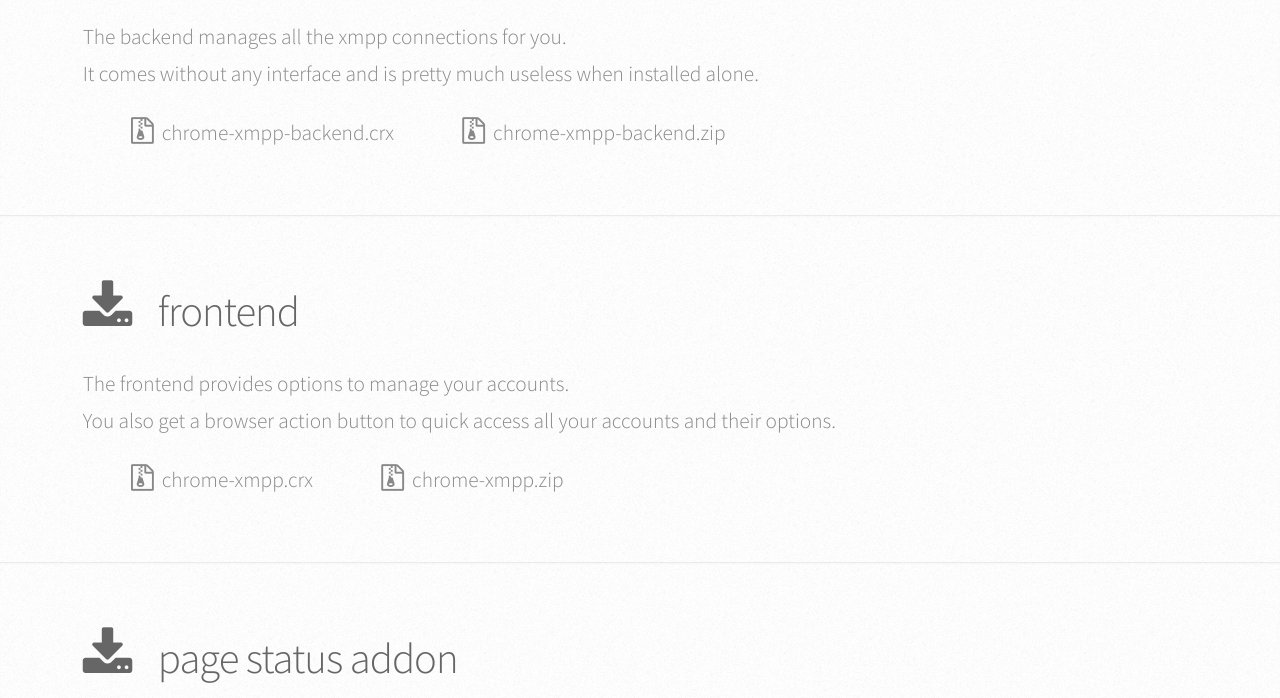
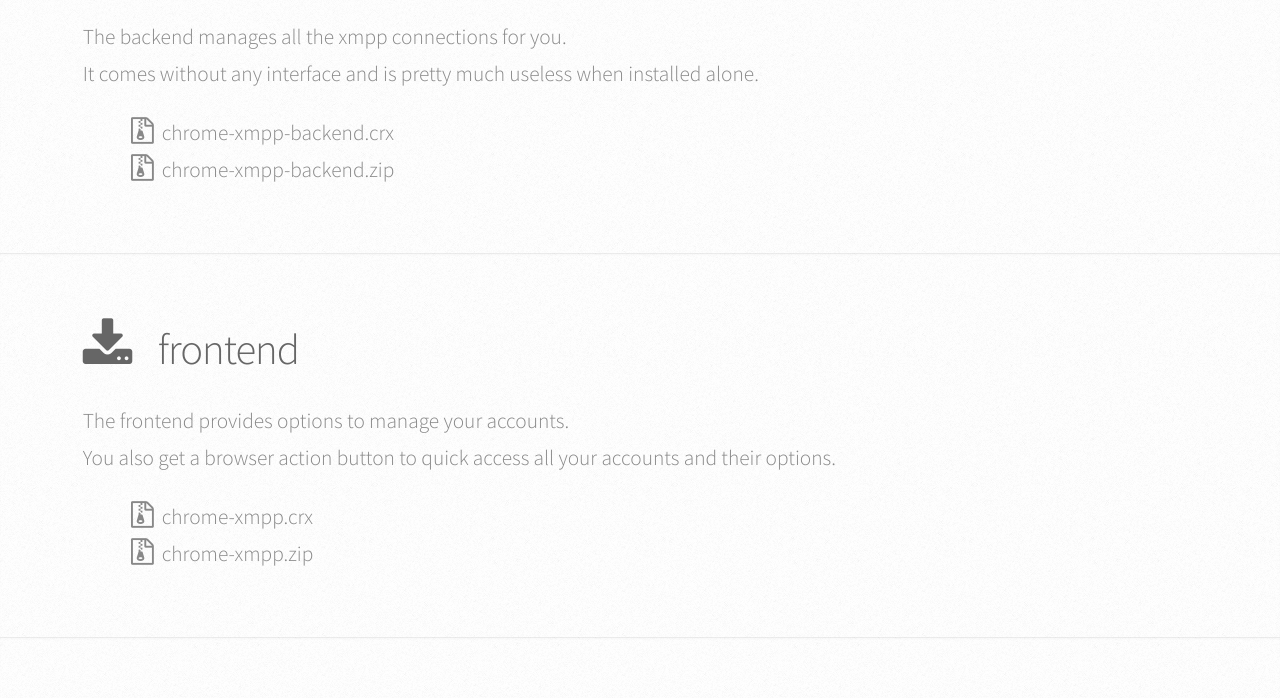
Before and after one commit to dodo/chrome-xmpp, a browser extension: page client/download.html in a window 1280 px wide. Shown: the part 558-1256 px from the top of the page. Drawn offline with Linux system fonts and the light colour scheme.

Commit message:
moar new lines

```diff
--- a/client/download.html
+++ b/client/download.html
@@ -38,7 +38,7 @@
                                 </p>
                             </header>
                             <div class="row half">
-                                <a class="file icon fa-file-archive-o" href="chrome-xmpp-backend.crx">chrome-xmpp-backend.crx</a>
+                                <a class="file icon fa-file-archive-o" href="chrome-xmpp-backend.crx">chrome-xmpp-backend.crx</a><br>
                                 <a class="file icon fa-file-archive-o" href="chrome-xmpp-backend.zip">chrome-xmpp-backend.zip</a>
                             </div>
                         </div>
@@ -54,7 +54,7 @@
                                 </p>
                             </header>
                             <div class="row half">
-                                <a class="file icon fa-file-archive-o" href="chrome-xmpp.crx">chrome-xmpp.crx</a>
+                                <a class="file icon fa-file-archive-o" href="chrome-xmpp.crx">chrome-xmpp.crx</a><br>
                                 <a class="file icon fa-file-archive-o" href="chrome-xmpp.zip">chrome-xmpp.zip</a>
                             </div>
                         </div>
@@ -69,7 +69,7 @@
                                 </p>
                             </header>
                             <div class="row half">
-                                <a class="file icon fa-file-archive-o" href="chrome-xmpp-page-status.crx">chrome-xmpp-page-status.crx</a>
+                                <a class="file icon fa-file-archive-o" href="chrome-xmpp-page-status.crx">chrome-xmpp-page-status.crx</a><br>
                                 <a class="file icon fa-file-archive-o" href="chrome-xmpp-page-status.zip">chrome-xmpp-page-status.zip</a>
                             </div>
                         </div>
```
